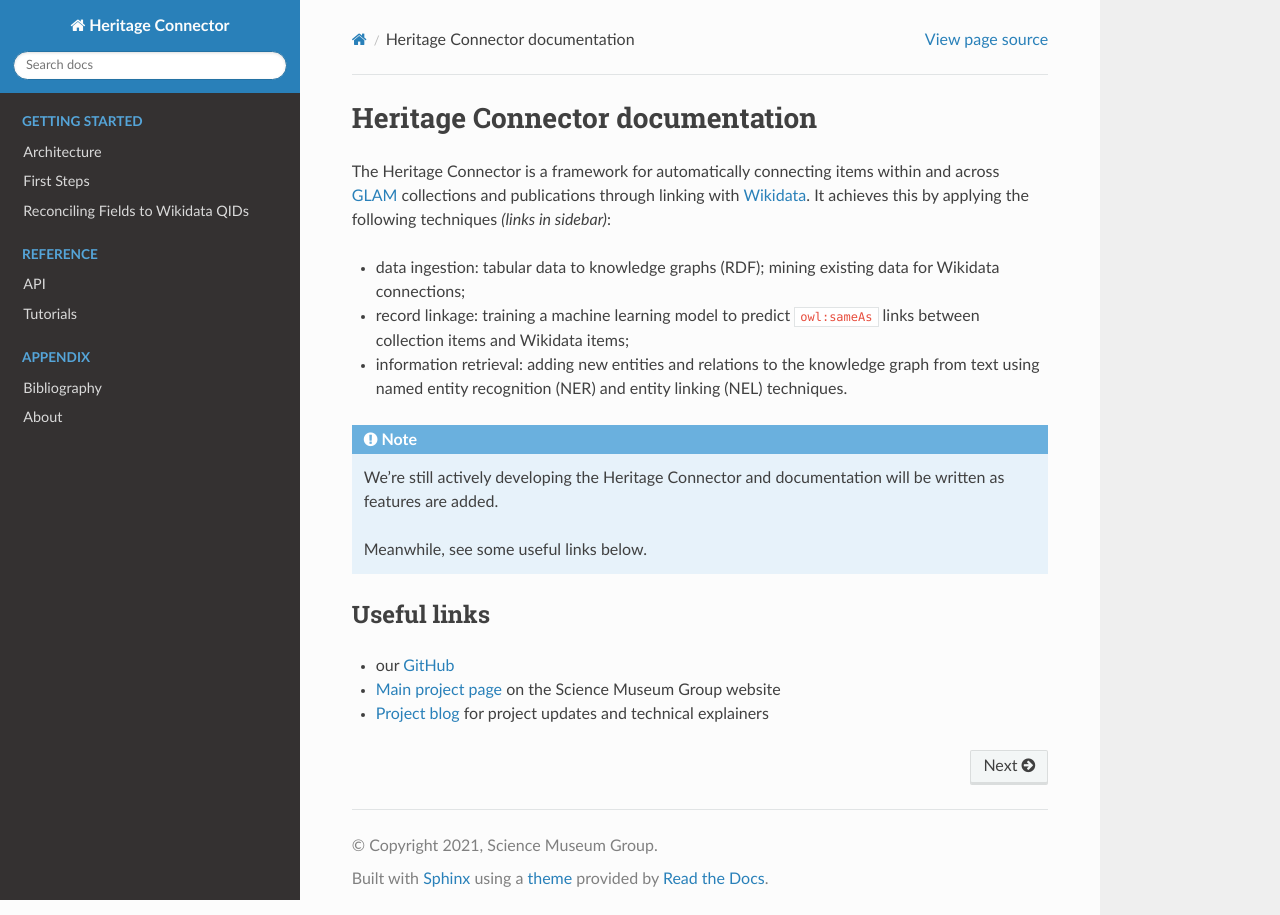
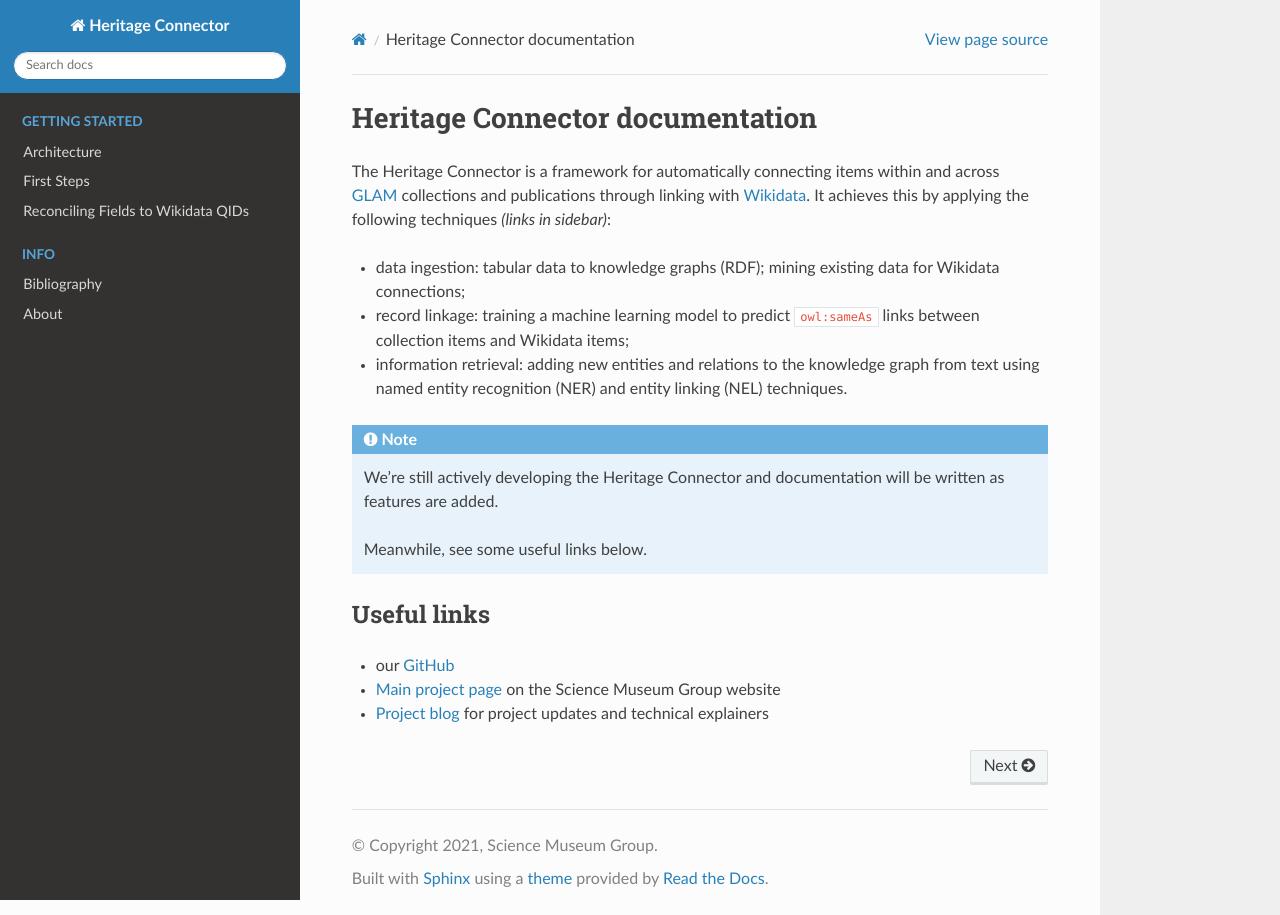
Before and after one commit to TheScienceMuseum/heritage-connector, a Sphinx documentation site: the page built from docs/index.rst, in a window 1280 px wide. Built offline with Sphinx 7.4.7 and the Read the Docs theme 2.0.0, drawn with Linux system fonts in a browser that asks for light colours; pages that are not in the unit, such as notebooks, are missing from menus.

Commit message:
move from manual module docs to autoapi

```diff
--- a/docs/conf.py
+++ b/docs/conf.py
@@ -43,6 +43,19 @@
     "sphinx.ext.napoleon",
 ]
 
+extensions.append("autoapi.extension")
+autoapi_type = "python"
+# autoapi_add_toctree_entry = False
+# autoapi_keep_files = True
+autoapi_dirs = ["../heritageconnector"]
+
+
+def autoapi_skipper(app, what, name, obj, skip, options):
+    if name == "logger":
+        return True
+    return False
+
+
 [extensions]
 todo_include_todos = True
 
@@ -79,3 +92,7 @@
     # "extra_nav_links": links,
     # "sidebar_includehidden": True,
 }
+
+
+def setup(sphinx):
+    sphinx.connect("autoapi-skip-member", autoapi_skipper)
--- a/docs/index.rst
+++ b/docs/index.rst
@@ -39,18 +39,16 @@
    getting_started
    reconciling_fields
 
-.. toctree::
-   :maxdepth: 2
-   :hidden:
-   :caption: Reference
-
-   api
-   tutorials
 
 .. toctree::
    :maxdepth: 2
    :hidden:
-   :caption: Appendix
+   :caption: Info
 
    bibliography
    about
+
+.. toctree::
+   :maxdepth: 4
+   :hidden:
+   :caption: Reference
--- a/requirements_dev.txt
+++ b/requirements_dev.txt
@@ -5,6 +5,7 @@
 pytest
 pylint
 sphinx
+sphinx-autoapi
 recommonmark
 coverage
 pytest-cov
```
